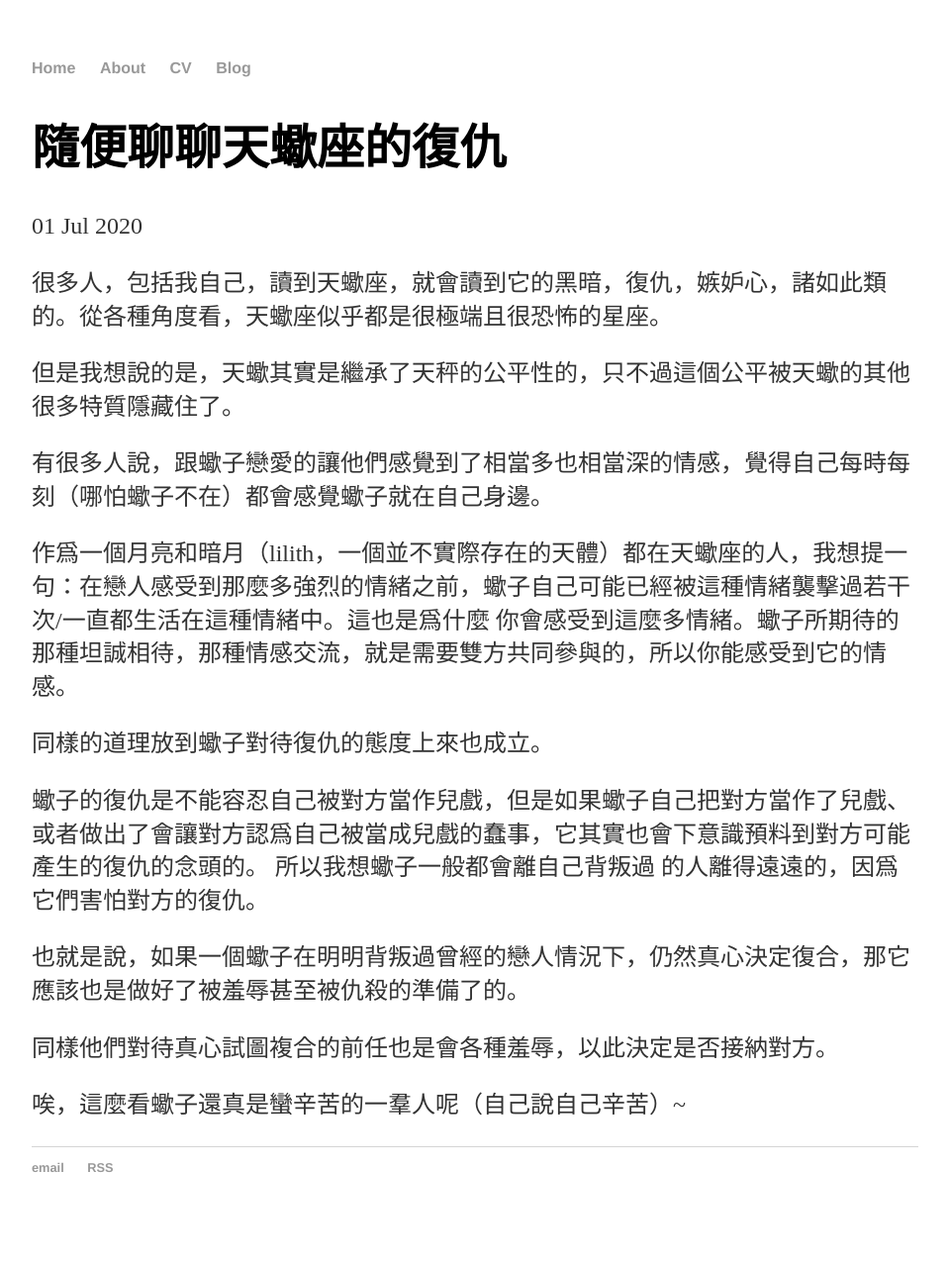
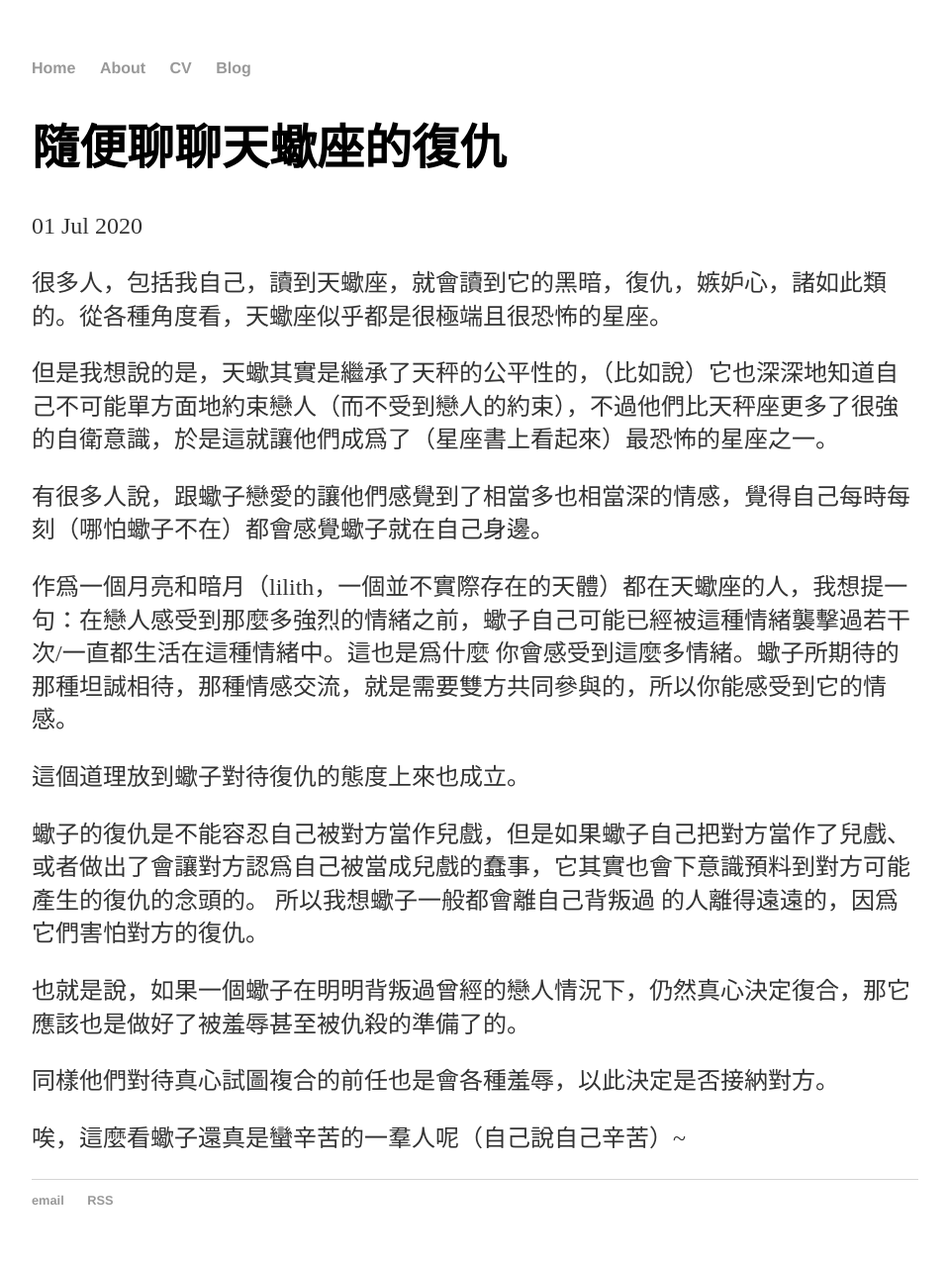
Before and after one commit to Ekove/ekove.github.io, a Jekyll site: the page built from _posts/2020-7-1-scorpio.md, in a window 1280 px wide. Shown: the whole page at 99% size, without its empty margins (160-1119 px from the left). Built offline with Jekyll 4.4.1, drawn with Linux system fonts in a browser that asks for light colours; before the commit the page ends 1247 px from its top, so only the background shows below that.

Commit message:
Update 2020-7-1-scorpio.md

```diff
--- a/_posts/2020-7-1-scorpio.md
+++ b/_posts/2020-7-1-scorpio.md
@@ -6,14 +6,14 @@ date: 2020-07-01
 
 很多人，包括我自己，讀到天蠍座，就會讀到它的黑暗，復仇，嫉妒心，諸如此類的。從各種角度看，天蠍座似乎都是很極端且很恐怖的星座。
 
-但是我想說的是，天蠍其實是繼承了天秤的公平性的，只不過這個公平被天蠍的其他很多特質隱藏住了。
+但是我想說的是，天蠍其實是繼承了天秤的公平性的，（比如說）它也深深地知道自己不可能單方面地約束戀人（而不受到戀人的約束），不過他們比天秤座更多了很強的自衛意識，於是這就讓他們成爲了（星座書上看起來）最恐怖的星座之一。
 
 有很多人說，跟蠍子戀愛的讓他們感覺到了相當多也相當深的情感，覺得自己每時每刻（哪怕蠍子不在）都會感覺蠍子就在自己身邊。
 
 作爲一個月亮和暗月（lilith，一個並不實際存在的天體）都在天蠍座的人，我想提一句：在戀人感受到那麼多強烈的情緒之前，蠍子自己可能已經被這種情緒襲擊過若干次/一直都生活在這種情緒中。這也是爲什麼
 你會感受到這麼多情緒。蠍子所期待的那種坦誠相待，那種情感交流，就是需要雙方共同參與的，所以你能感受到它的情感。
 
-同樣的道理放到蠍子對待復仇的態度上來也成立。
+這個道理放到蠍子對待復仇的態度上來也成立。
 
 蠍子的復仇是不能容忍自己被對方當作兒戲，但是如果蠍子自己把對方當作了兒戲、或者做出了會讓對方認爲自己被當成兒戲的蠢事，它其實也會下意識預料到對方可能產生的復仇的念頭的。
 所以我想蠍子一般都會離自己背叛過
```
